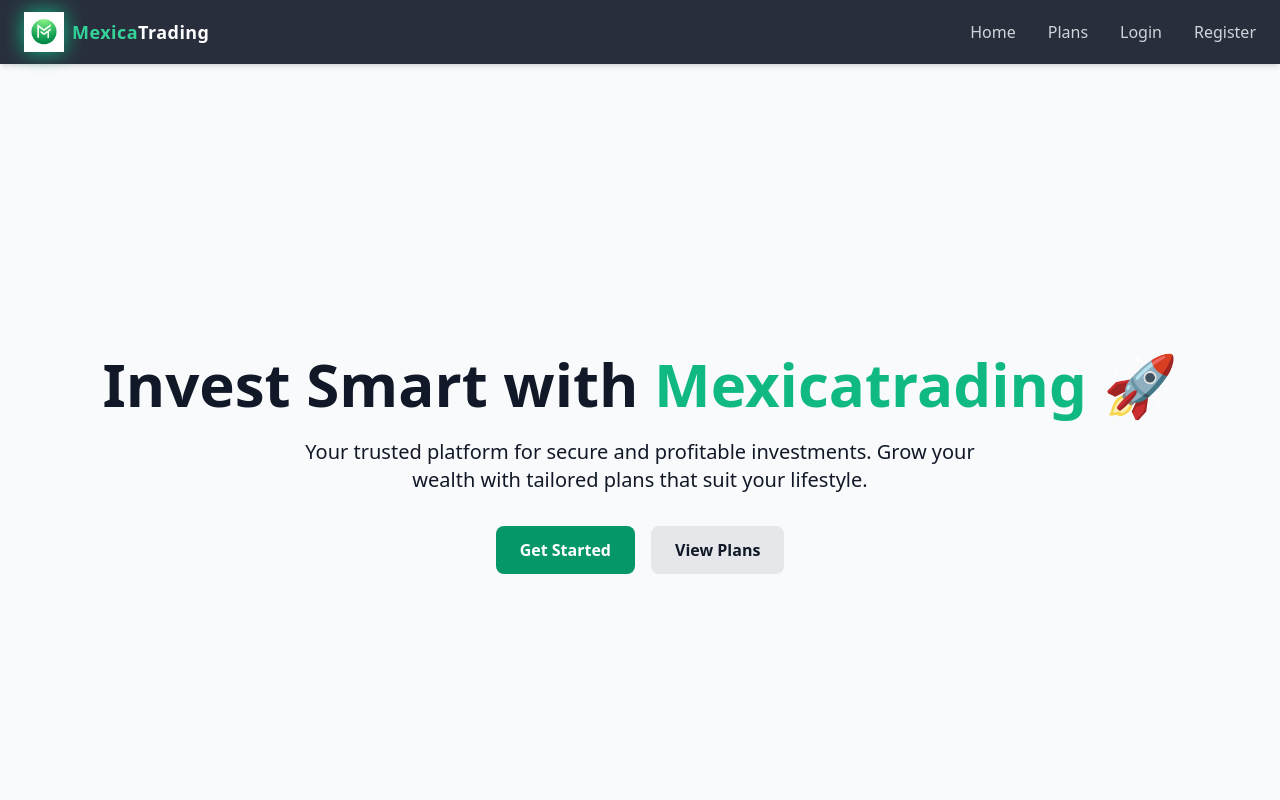
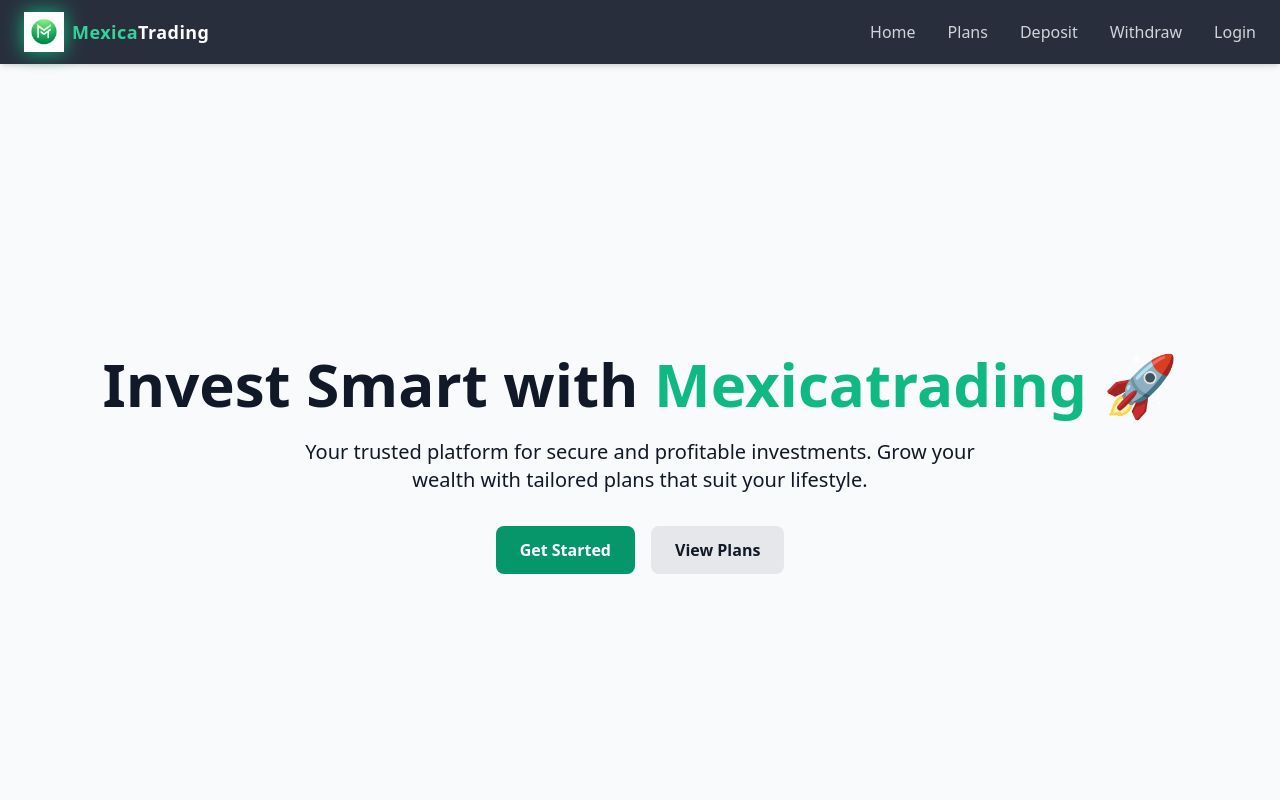
Before and after one commit to cchidiebere64-dot/Mexicatrading, a React (Vite) app: page / in a window 1280 px wide. Shown: the top 800 px of the page. Built offline with nearby package versions, Linux system fonts and the light colour scheme.

Commit message:
Update Navbar.jsx

```diff
--- a/src/components/Navbar.jsx
+++ b/src/components/Navbar.jsx
@@ -3,9 +3,6 @@ import { Link } from "react-router-dom";
 import mexicanLogo from "../assets/mexican.png"; // make sure path is correct
 
 export default function Navbar() {
-  // Replace with your actual auth state
-  const isLoggedIn = false; // e.g., from context, Redux, or localStorage
-
   return (
     <header className="fixed top-0 left-0 w-full z-50 bg-gray-900/90 backdrop-blur-md shadow-md">
       <div className="max-w-7xl mx-auto flex justify-between items-center px-6 py-3">
@@ -24,32 +21,17 @@ export default function Navbar() {
 
         {/* NAVIGATION LINKS */}
         <nav className="hidden md:flex gap-8 text-gray-300 font-medium">
+          {/* Always show Home link */}
           <Link to="/" className="hover:text-emerald-400 transition">Home</Link>
+
+          {/* Keep all other links exactly as they were before */}
           <Link to="/plans" className="hover:text-emerald-400 transition">Plans</Link>
-          {isLoggedIn ? (
-            <>
-              <Link to="/deposit" className="hover:text-emerald-400 transition">Deposit</Link>
-              <Link to="/withdraw" className="hover:text-emerald-400 transition">Withdraw</Link>
-              <Link to="/dashboard" className="hover:text-emerald-400 transition">Dashboard</Link>
-              <button
-                className="hover:text-red-500 transition"
-                onClick={() => {
-                  // Implement logout logic here
-                  console.log("Logout clicked");
-                }}
-              >
-                Logout
-              </button>
-            </>
-          ) : (
-            <>
-              <Link to="/login" className="hover:text-emerald-400 transition">Login</Link>
-              <Link to="/register" className="hover:text-emerald-400 transition">Register</Link>
-            </>
-          )}
+          <Link to="/deposit" className="hover:text-emerald-400 transition">Deposit</Link>
+          <Link to="/withdraw" className="hover:text-emerald-400 transition">Withdraw</Link>
+          <Link to="/login" className="hover:text-emerald-400 transition">Login</Link>
         </nav>
 
-        {/* MOBILE MENU PLACEHOLDER */}
+        {/* MOBILE MENU */}
         <button className="md:hidden text-emerald-400 text-2xl">☰</button>
       </div>
     </header>
```
